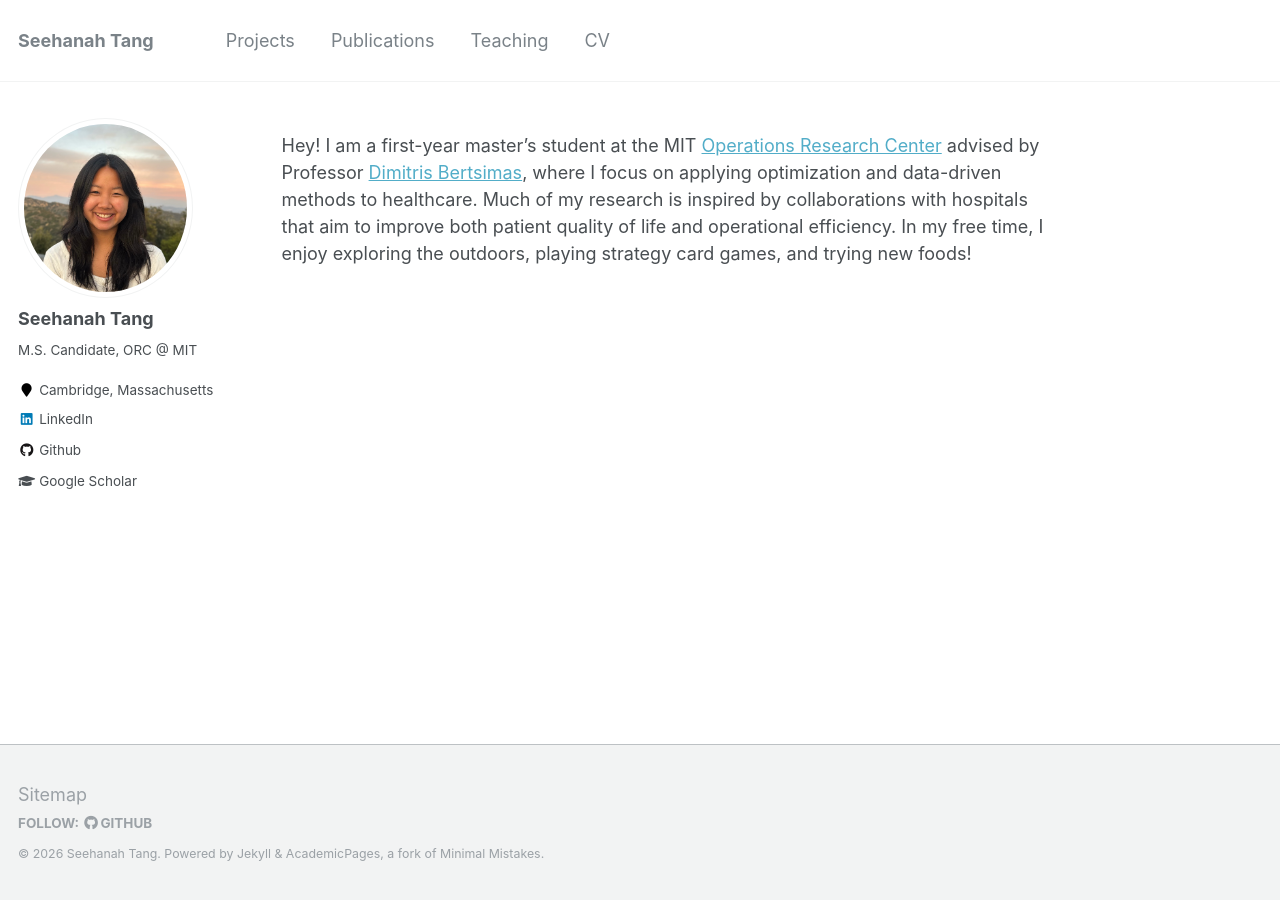
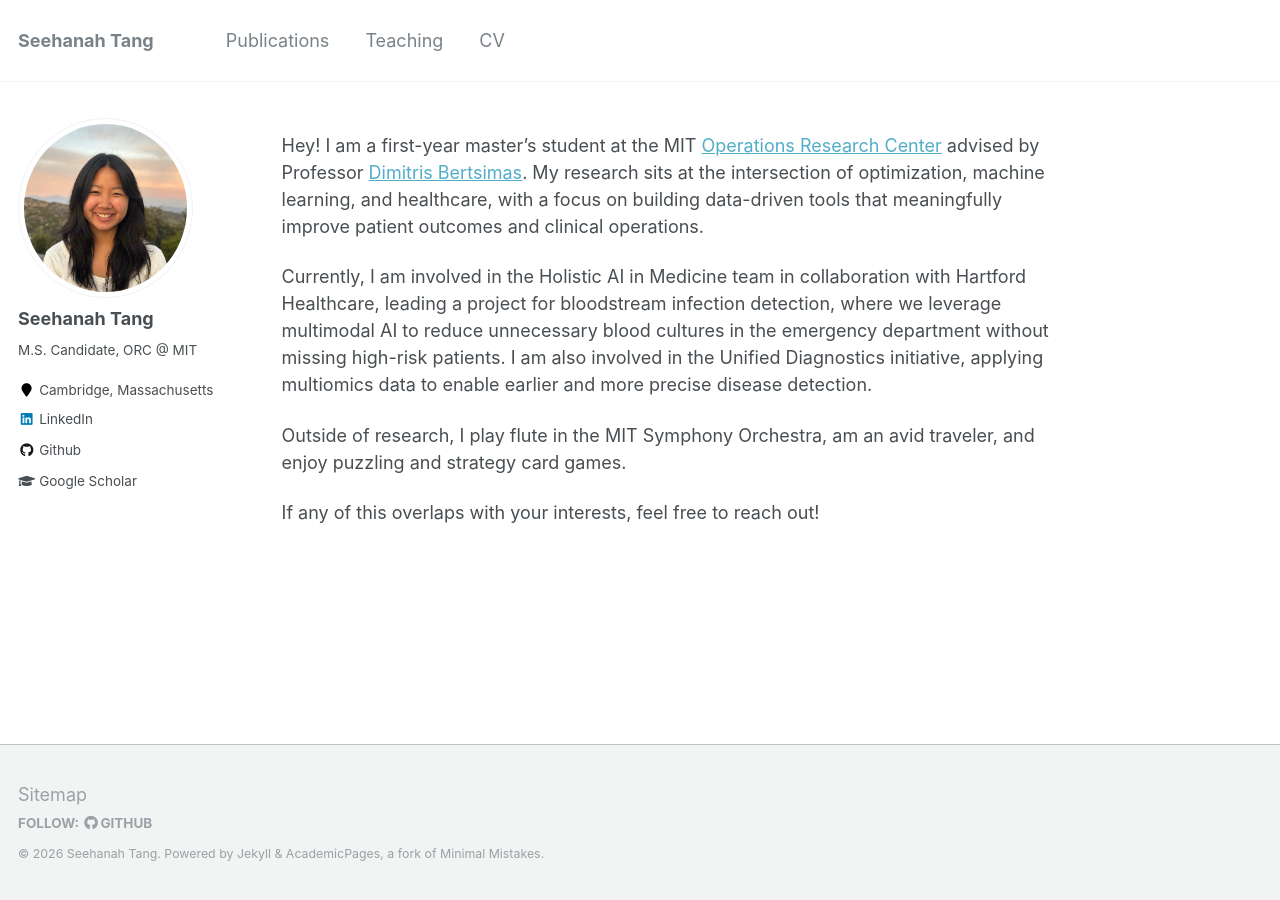
Before and after one commit to seehanahtang/seehanahtang.github.io, a Jekyll site: the page built from _pages/about.md, in a window 1280 px wide. Built offline with Jekyll 4.4.1, drawn with Linux system fonts in a browser that asks for light colours.

Commit message:
removed Projects section and updated blurb

```diff
--- a/_data/navigation.yml
+++ b/_data/navigation.yml
@@ -1,8 +1,7 @@
 # main links links
 main:
-
-  - title: "Projects"
-    url: /projects/
+  # - title: "Projects"
+  #   url: /projects/
 
   - title: "Publications"
     url: /publications/
--- a/_pages/about.md
+++ b/_pages/about.md
@@ -8,4 +8,10 @@ redirect_from:
   - /about.html
 ---
 
-Hey! I am a first-year master’s student at the MIT [Operations Research Center](https://orc.mit.edu) advised by Professor [Dimitris Bertsimas](https://www.dbertsim.mit.edu), where I focus on applying optimization and data-driven methods to healthcare. Much of my research is inspired by collaborations with hospitals that aim to improve both patient quality of life and operational efficiency. In my free time, I enjoy exploring the outdoors, playing strategy card games, and trying new foods!
+Hey! I am a first-year master’s student at the MIT [Operations Research Center](https://orc.mit.edu) advised by Professor [Dimitris Bertsimas](https://www.dbertsim.mit.edu). My research sits at the intersection of optimization, machine learning, and healthcare, with a focus on building data-driven tools that meaningfully improve patient outcomes and clinical operations.
+
+Currently, I am involved in the Holistic AI in Medicine team in collaboration with Hartford Healthcare, leading a project for bloodstream infection detection, where we leverage multimodal AI to reduce unnecessary blood cultures in the emergency department without missing high-risk patients. I am also involved in the Unified Diagnostics initiative, applying multiomics data to enable earlier and more precise disease detection.
+
+Outside of research, I play flute in the MIT Symphony Orchestra, am an avid traveler, and enjoy puzzling and strategy card games.
+
+If any of this overlaps with your interests, feel free to reach out!
```
Also changed, not shown: _config.dev.yml (deleted, +0 -13 lines), package.json (deleted, +0 -33 lines), 1 other file.
